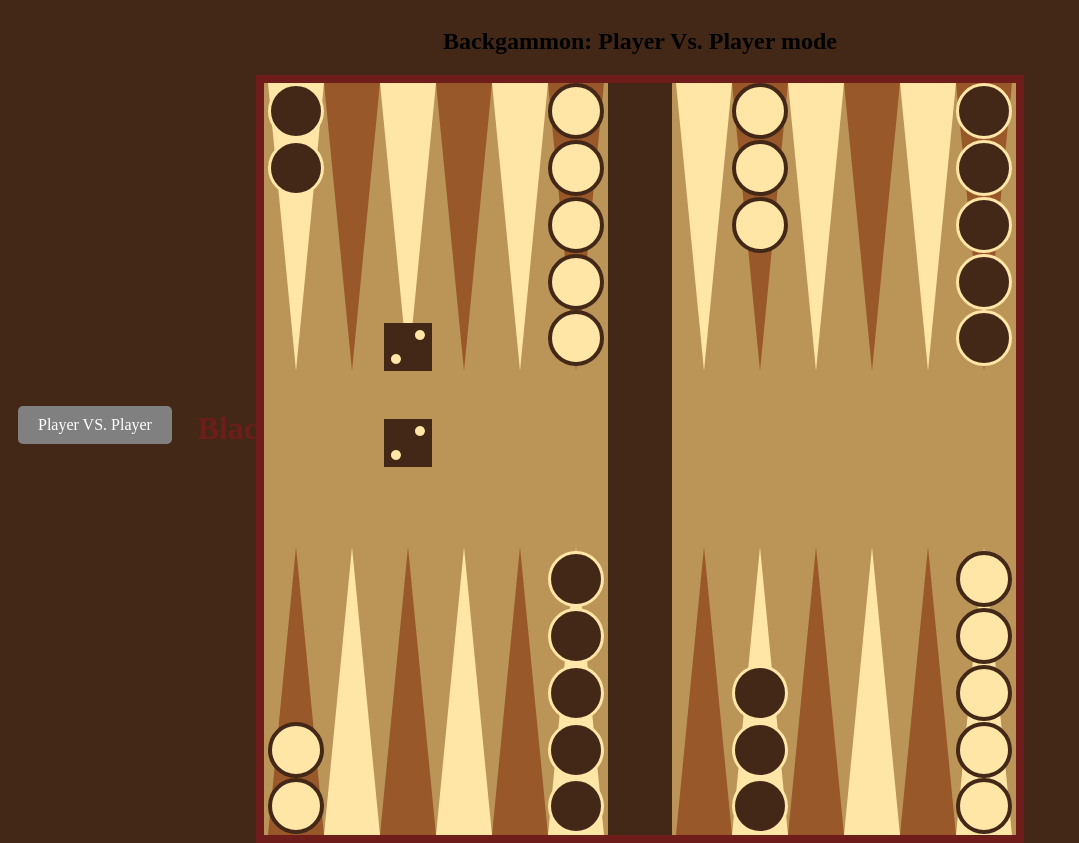
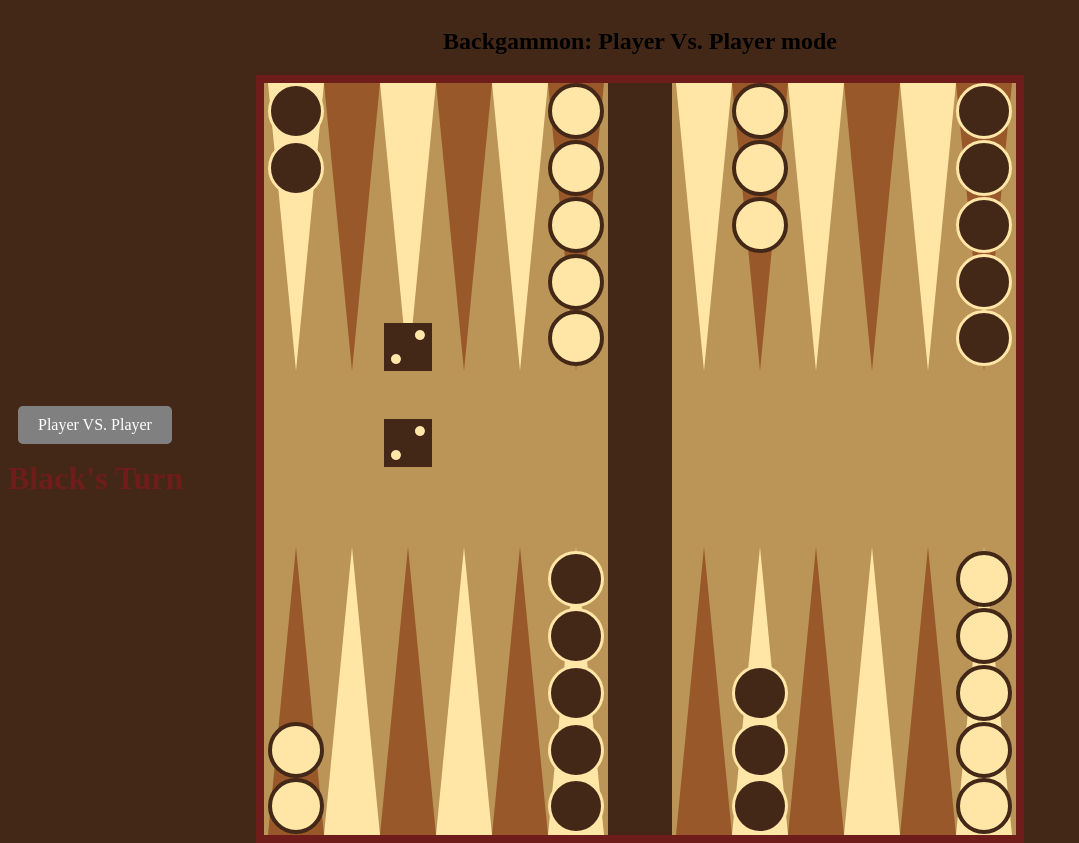
Before and after one commit to MorningHighRiseSunset/backgammon-twoplayer, a plain HTML site: page index.html in a window 1280 px wide. Shown: the whole page, without its empty margins (0-1079 px from the left). Drawn offline with Linux system fonts and the light colour scheme.

Commit message:
Update styles.css

```diff
--- a/styles.css
+++ b/styles.css
@@ -360,8 +360,8 @@ html body #debug {
     font-weight: bold;
     color: var(--accent-color); /* Dark Red for the turn title */
     position: absolute;
-    left: 15%;
-    top: 49%;
+    left: 0%;
+    top: 55%;
     transform: translateY(-20%);
     margin: 0;
 }
```
